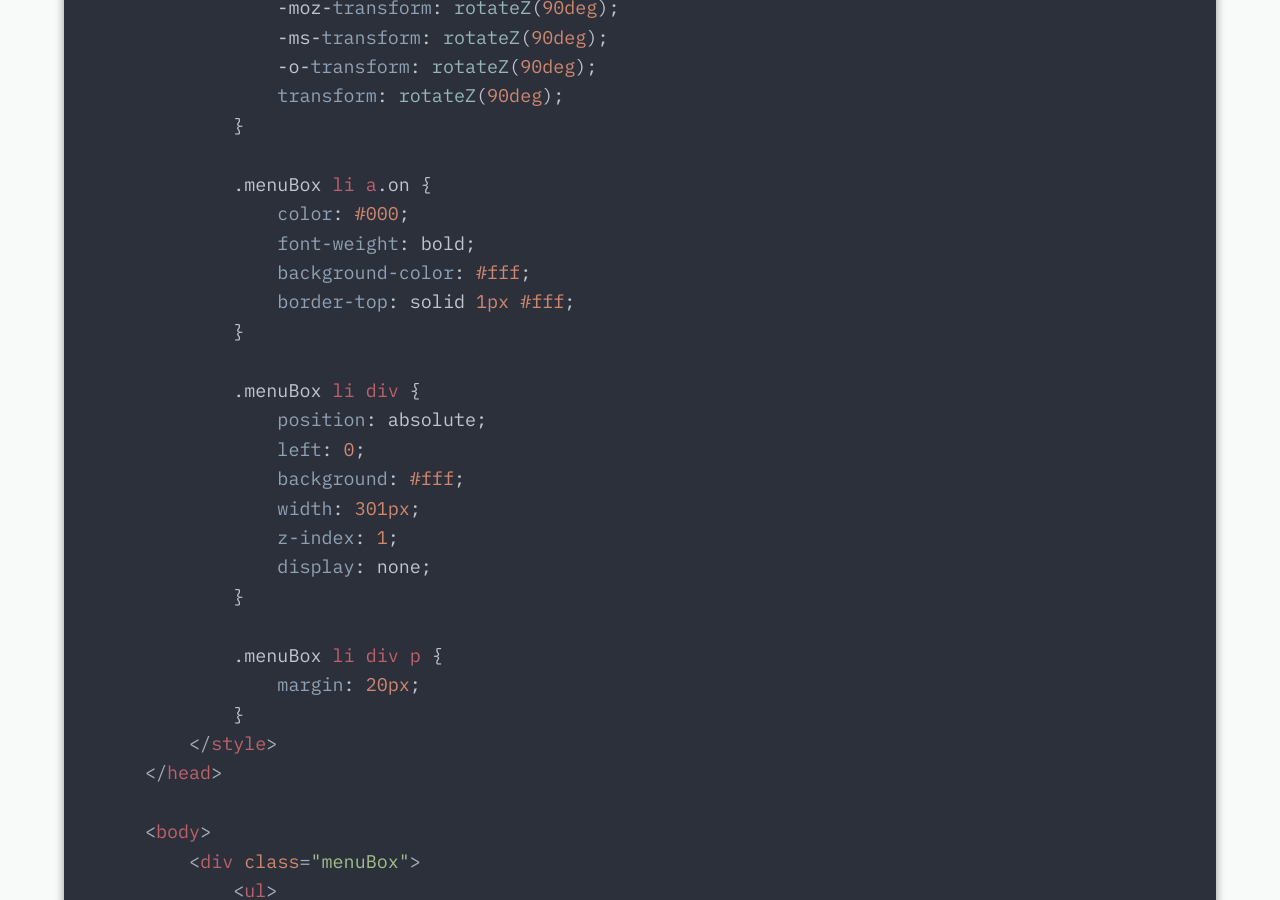
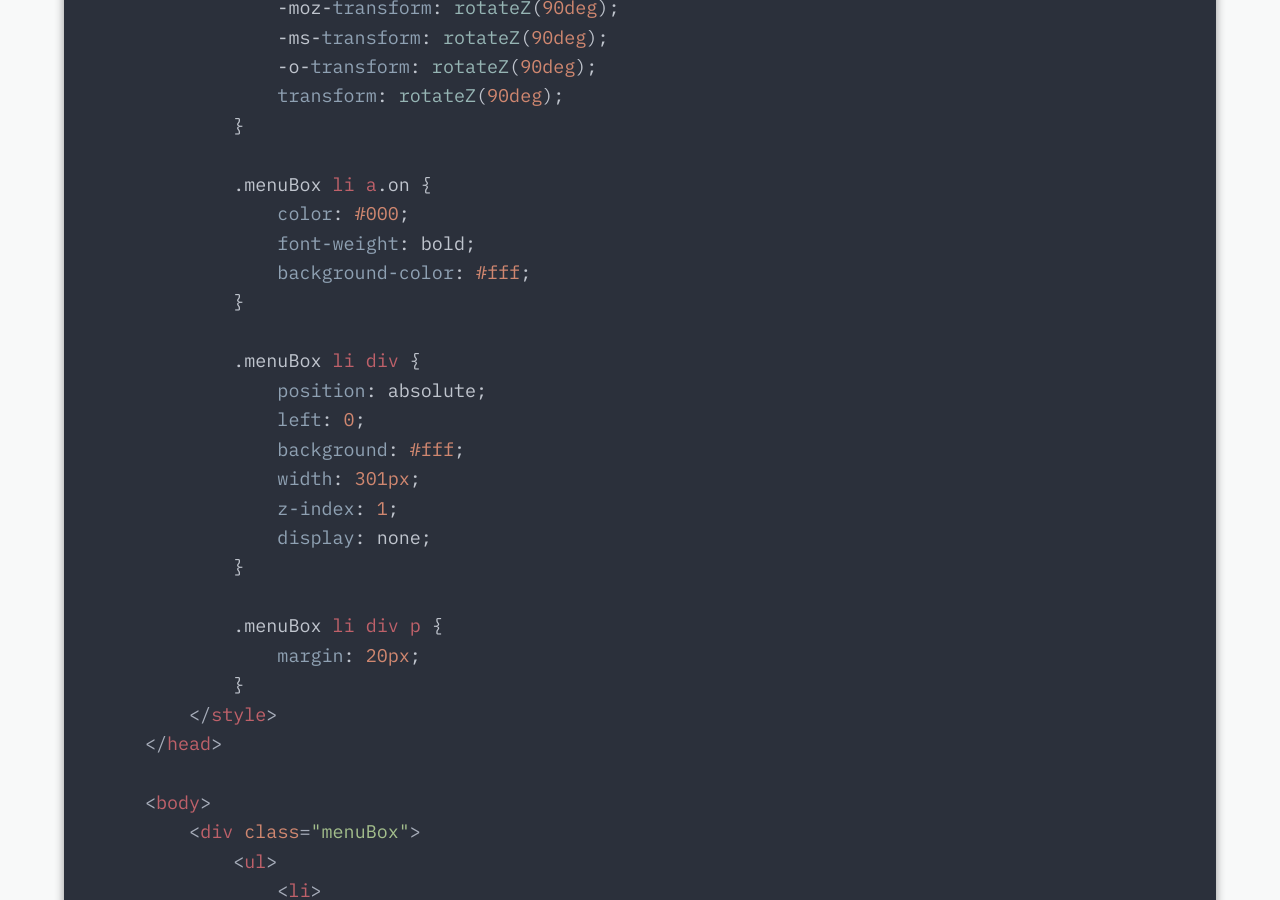
Before and after one commit to stove99/stove99.github.io, a Jekyll site: the page built from _posts/201904/2019-04-20-css javascript menu example.md, in a window 1280 px wide and 900 px high, scrolled down 3731 px. Built offline with Jekyll 4.4.1, drawn with Linux system fonts in a browser that asks for light colours; nearby versions of some CDN libraries; some web fonts are replaced; comment, search, counter and statistics services are not loaded; part of the change alters nothing that is shown.

Commit message:
소스수정

```diff
--- a/_posts/201904/2019-04-20-css javascript menu example.md
+++ b/_posts/201904/2019-04-20-css javascript menu example.md
@@ -4,8 +4,8 @@ title: "CSS & Javascript 로 맹글어본 메뉴"
 date: 2019-04-20
 keywords: "javascript,css,jquery"
 categories: [Javascript, jQuery]
-image: https://picsum.photos/2000/1200?image=18
-image-sm: https://picsum.photos/500/300?image=18
+image: https://picsum.photos/2000/1200?image=1010
+image-sm: https://picsum.photos/500/300?image=1010
 ---
 
 ## 맨들어본 결과물 미리보기
@@ -92,7 +92,6 @@ image-sm: https://picsum.photos/500/300?image=18
                 color: #000;
                 font-weight: bold;
                 background-color: #fff;
-                border-top: solid 1px #fff;
             }
 
             .menuBox li div {
```
